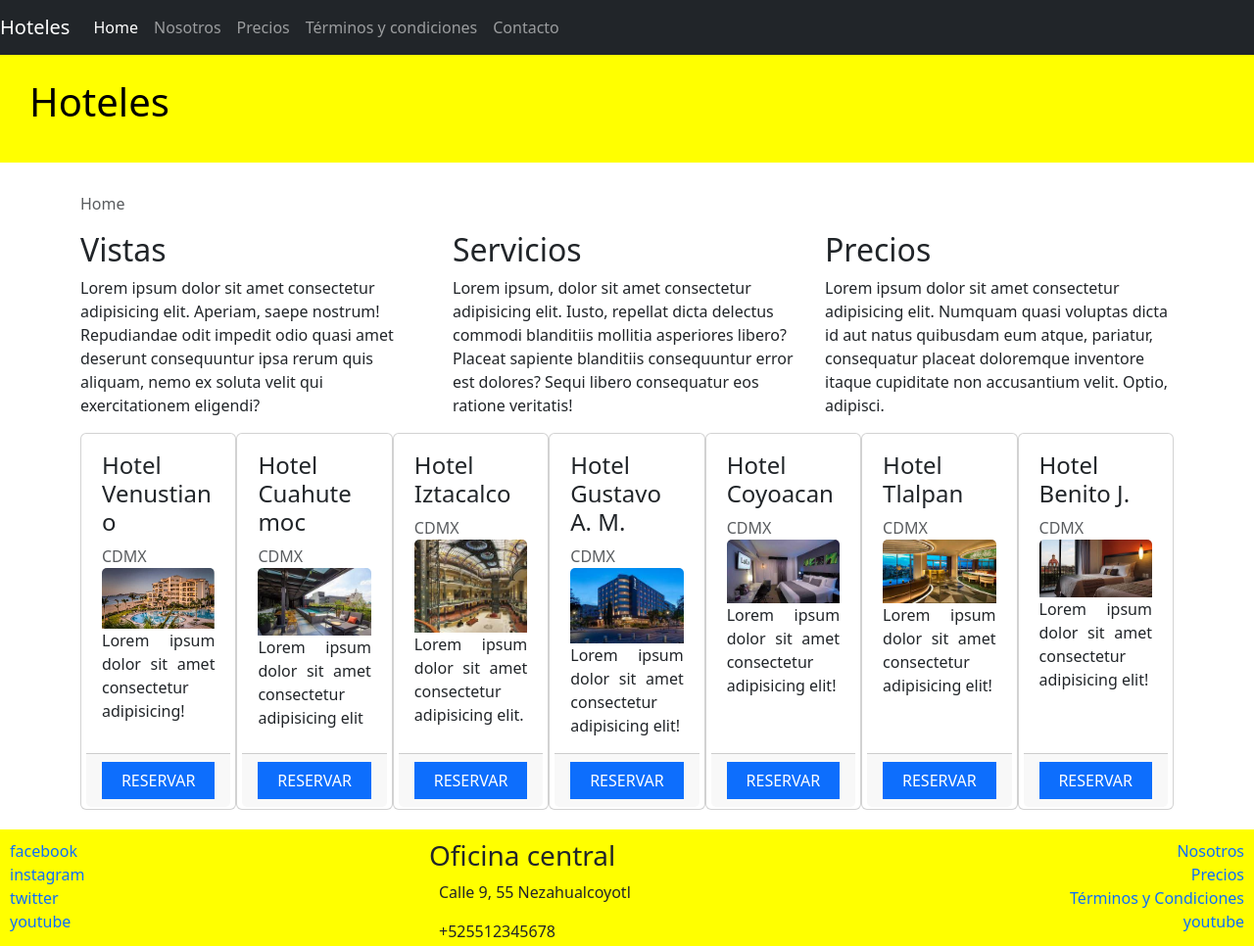
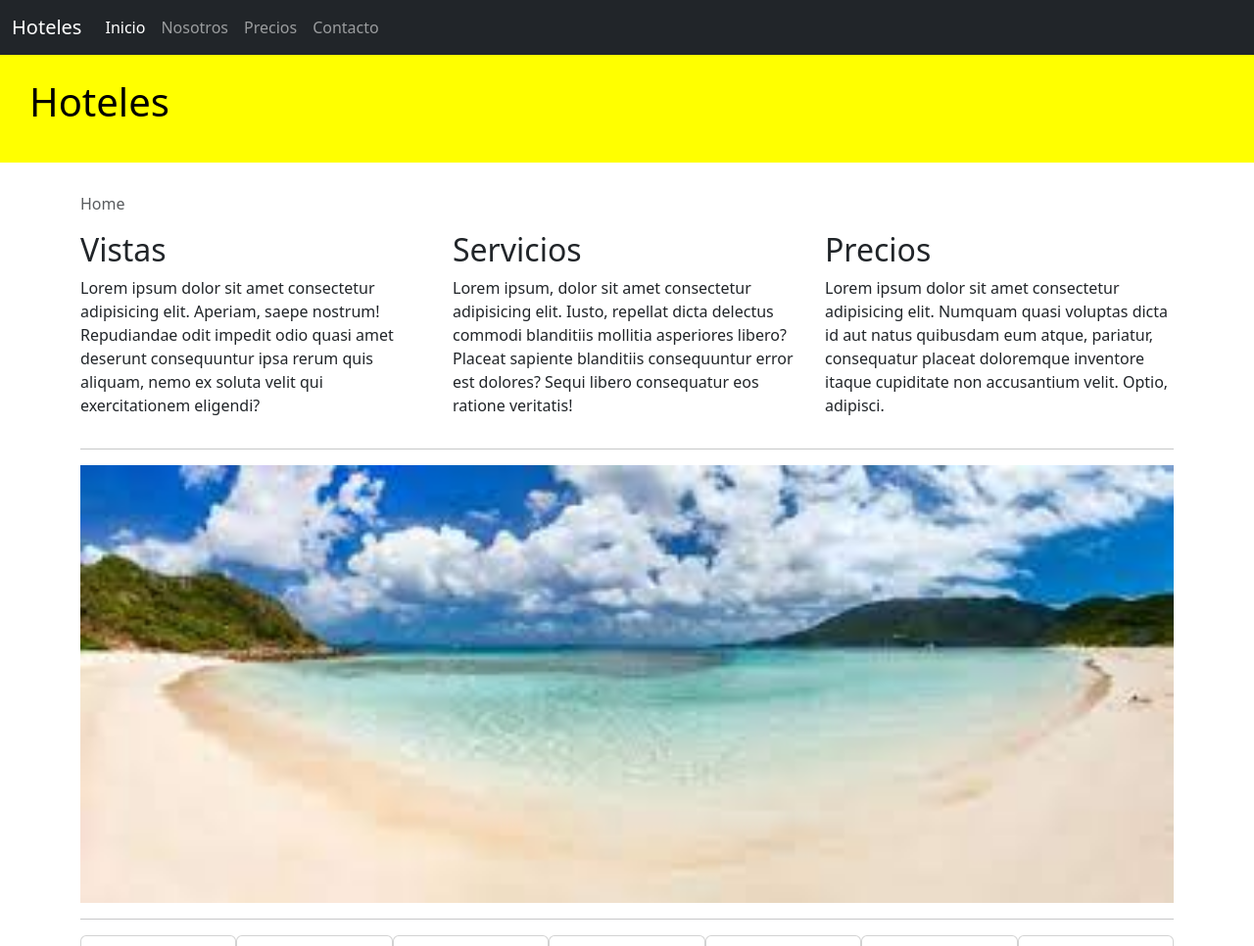
Before and after one commit to AleksIvanVel/curso-bootstrap, a website: page index.html in a window 1280 px wide. Shown: the top 966 px of the page at 98% size. Drawn offline with nearby package versions, Linux system fonts and the light colour scheme; a web font is replaced by a local one.

Commit message:
correccion de navbar y footer

```diff
--- a/css/main.css
+++ b/css/main.css
@@ -32,6 +32,14 @@ footer a{
     border-radius: 0px;
 }
 
+footer .row{
+    padding: 10px;
+}
+
 .footer-address-icon{
     padding-right:10px;
 }
+
+img{
+    width: 100%;
+}
--- a/index.html
+++ b/index.html
@@ -12,21 +12,30 @@
 
   <body>
 
-    <nav class="navbar navbar-expand-md navbar-dark bg-dark fixed-top">
-        <a class="navbar-brand" href="index.html">Hoteles</a>
-        <button class="navbar-toggler" type="button" data-toggle="collapse" data-target="#navbarSupportedContent" aria-controls="navbarNavDropdown" aria-expanded="false" aria-label="Toggle navigation" >
+    <nav class="navbar navbar-expand-lg navbar-dark bg-dark fixed-top">
+        <div class="container-fluid">
+          <a class="navbar-brand" href="./index.html">Hoteles</a>
+          <button class="navbar-toggler" type="button" data-bs-toggle="collapse" data-bs-target="#navbarNav" aria-controls="navbarNav" aria-expanded="false" aria-label="Toggle navigation">
             <span class="navbar-toggler-icon"></span>
-        </button>
-        <div class="collapse navbar-collapse" id="navbarSupportedContent">
-            <ul class="navbar-nav mr-auto">
-                <li class="nav-item"><a class="nav-link active" href="./index.html">Home</a></li>
-                <li class="nav-item"><a class="nav-link" href="./about.html">Nosotros</a></li>
-                <li class="nav-item"><a class="nav-link" href="./precios.html">Precios</a></li>
-                <li class="nav-item"><a class="nav-link" href="#">Términos y condiciones</a></li>
-                <li class="nav-item"><a class="nav-link" href="./contacto.html">Contacto</a></li>
+          </button>
+          <div class="collapse navbar-collapse" id="navbarNav">
+            <ul class="navbar-nav">
+              <li class="nav-item">
+                <a class="nav-link active" aria-current="page" href="./index.html">Inicio</a>
+              </li>
+              <li class="nav-item">
+                <a class="nav-link" href="./about.html">Nosotros</a>
+              </li>
+              <li class="nav-item">
+                <a class="nav-link" href="./precios.html">Precios</a>
+              </li>
+              <li class="nav-item">
+                <a class="nav-link" href="./contacto.html">Contacto</a>
+              </li>
             </ul>
+          </div>
         </div>
-    </nav>
+      </nav>
 
     <div class="jumbotron">
         <h1>Hoteles</h1>
@@ -51,7 +60,11 @@
                 <p>Lorem ipsum dolor sit amet consectetur adipisicing elit. Numquam quasi voluptas dicta id aut natus quibusdam eum atque, pariatur, consequatur placeat doloremque inventore itaque cupiditate non accusantium velit. Optio, adipisci.</p>
             </div>
         </div>
+        <hr>
 
+        <img src="images/playa.jpeg" alt="imagen playa" class="img-fluid">
+
+        <hr>
         <div class="d-flex flex-wrap ">
             <div class="card card-hotel d-flex flex-column justify-content-between">
                 <div class="card-body">
@@ -160,7 +173,6 @@
                 <a href="https://www.facebook.com">Nosotros</a>
                 <a href="https://www.instagram.com">Precios</a>
                 <a href="https://twitter.com/">Términos y Condiciones</a>
-                <a href="https://www.youtube.com">youtube</a>
             </div>
        </div>
     </footer>
```
Also changed, not shown: about.html (+23 -13 lines), contacto.html (+21 -13 lines), precios.html (+23 -13 lines), images/playa.jpeg (added).
